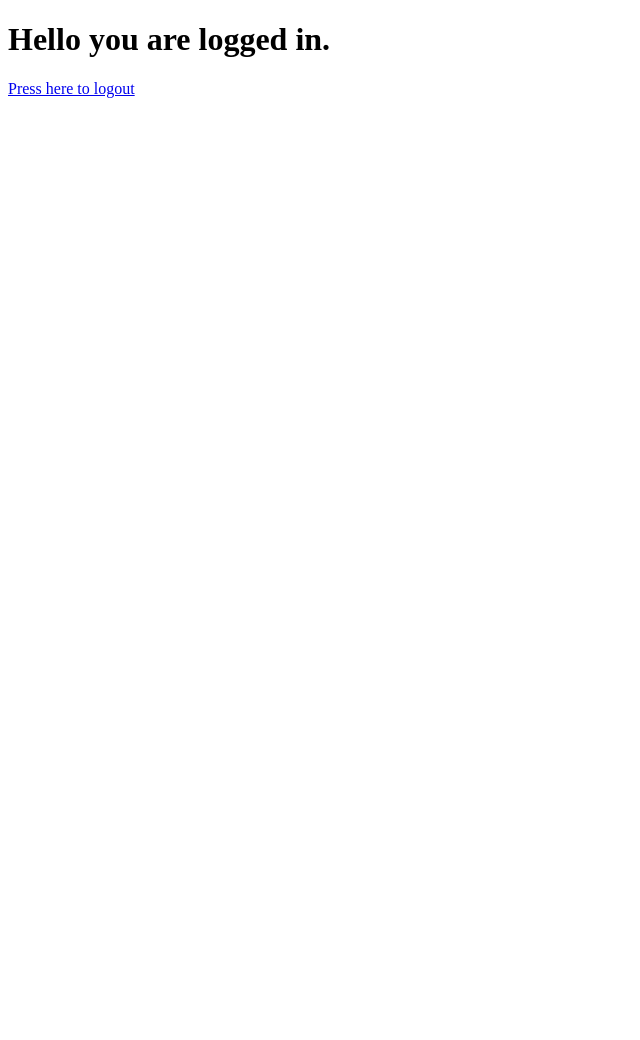
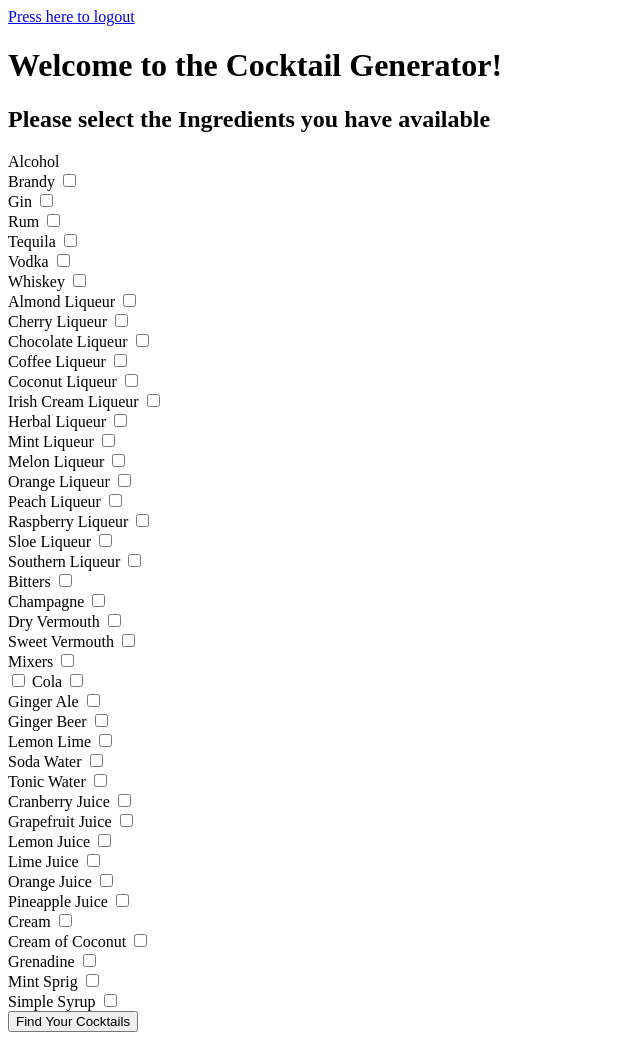
Before and after one commit to jackdonnell/capstone, a Flask app: page /dashboard in a window 1280 px wide. Shown: the whole page, without its empty margins (0-640 px from the left). Before the commit the page ends 98 px from the top, so only its background shows below. Run offline with Flask 2, Linux system fonts and the light colour scheme; a user stored in the database is signed in.

Commit message:
html form

```diff
--- a/templates/dashboard.html
+++ b/templates/dashboard.html
@@ -5,12 +5,190 @@
     <meta charset="UTF-8">
     <meta http-equiv="X-UA-Compatible" content="IE=edge">
     <meta name="viewport" content="width=device-width, initial-scale=1.0">
-    <title>Dashboard</title>
+    <title>Cocktail Generator</title>
 </head>
 
 <body>
-    <h1>Hello you are logged in.</h1>
     <a href="{{url_for('logout')}}">Press here to logout</a>
+    <h1>Welcome to the Cocktail Generator!</h1>
+    <h2>Please select the Ingredients you have available</h2>
+    <form action="/scraper.py">
+        <label>
+          <span>Alcohol</span>
+          <br>
+        </label>
+        <label>Brandy
+            <input type="checkbox">
+            <br>
+        </label>
+        <label>Gin
+            <input type="checkbox">
+            <br>
+        </label>
+        <label>Rum
+            <input type="checkbox">
+            <br>
+        </label>
+        <label>Tequila
+            <input type="checkbox">
+            <br>
+        </label>
+        <label>Vodka
+            <input type="checkbox">
+            <br>
+        </label>
+        <label>Whiskey
+            <input type="checkbox">
+            <br>
+        </label>
+        <label>Almond Liqueur
+            <input type="checkbox">
+            <br>
+        </label>
+        <label>Cherry Liqueur
+            <input type="checkbox">
+            <br>
+        </label>
+        <label>Chocolate Liqueur
+            <input type="checkbox">
+            <br>
+        </label>
+        <label>Coffee Liqueur
+            <input type="checkbox">
+            <br>
+        </label>
+        <label>Coconut Liqueur
+            <input type="checkbox">
+            <br>
+        </label>
+        <label>Irish Cream Liqueur
+            <input type="checkbox">
+            <br>
+        </label>
+        <label>Herbal Liqueur
+            <input type="checkbox">
+            <br>
+        </label>
+        <label>Mint Liqueur
+            <input type="checkbox">
+            <br>
+        </label>
+        <label>Melon Liqueur
+            <input type="checkbox">
+            <br>
+        </label>
+        <label>Orange Liqueur
+            <input type="checkbox">
+            <br>
+        </label>
+        <label>Peach Liqueur
+            <input type="checkbox">
+            <br>
+        </label>
+        <label>Raspberry Liqueur
+            <input type="checkbox">
+            <br>
+        </label>
+        <label>Sloe Liqueur
+            <input type="checkbox">
+            <br>
+        </label>
+        <label> Southern Liqueur
+            <input type="checkbox">
+            <br>
+        </label>
+        <label>Bitters
+            <input type="checkbox">
+            <br>
+        </label>
+        <label>Champagne
+            <input type="checkbox">
+            <br>
+        </label>
+        <label>Dry Vermouth
+            <input type="checkbox">
+            <br>
+        </label>
+        <label>Sweet Vermouth
+            <input type="checkbox">
+            <br>
+        </label>
+        <span>Mixers
+            <input type="checkbox">
+            <br>
+        </span>
+        <input type="checkbox">
+        <label>Cola
+            <input type="checkbox">
+            <br>
+        </label>
+        <label>Ginger Ale
+            <input type="checkbox">
+            <br>
+        </label>
+        <label>Ginger Beer
+            <input type="checkbox">
+            <br>
+        </label>
+        <label>Lemon Lime
+            <input type="checkbox">
+            <br>
+        </label>
+        <label>Soda Water
+            <input type="checkbox">
+            <br>
+        </label>
+        <label>Tonic Water
+            <input type="checkbox">
+            <br>
+        </label>
+        <label>Cranberry Juice
+            <input type="checkbox">
+            <br>
+        </label>
+        <label>Grapefruit Juice
+            <input type="checkbox">
+            <br>
+        </label>
+        <label>Lemon Juice
+            <input type="checkbox">
+            <br>
+        </label>
+        <label>Lime Juice
+            <input type="checkbox">
+            <br>
+        </label>
+        <label>Orange Juice
+            <input type="checkbox">
+            <br>
+        </label>
+        <label>Pineapple Juice
+            <input type="checkbox">
+            <br>
+        </label>
+        <label>Cream
+            <input type="checkbox">
+            <br>
+        </label>
+        <label>Cream of Coconut
+            <input type="checkbox">
+            <br>
+        </label>
+        <label>Grenadine
+            <input type="checkbox">
+            <br>
+        </label>
+        <label>Mint Sprig
+            <input type="checkbox">
+            <br>
+        </label>
+        <label>Simple Syrup
+            <input type="checkbox">
+            <br>
+        </label>
+
+        <button type="submit">Find Your Cocktails</button>
+      </form>
 </body>
 
 </html>
```
Also changed, not shown: scraper.py (+55 -5 lines).
